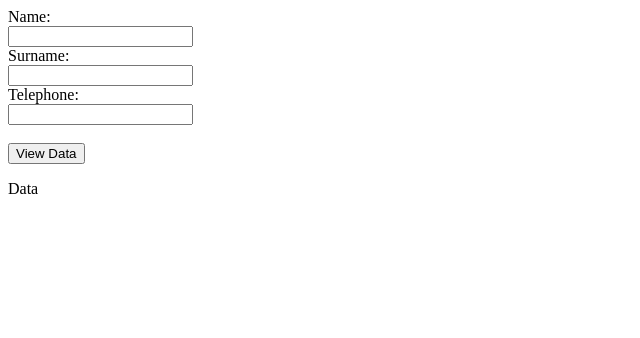
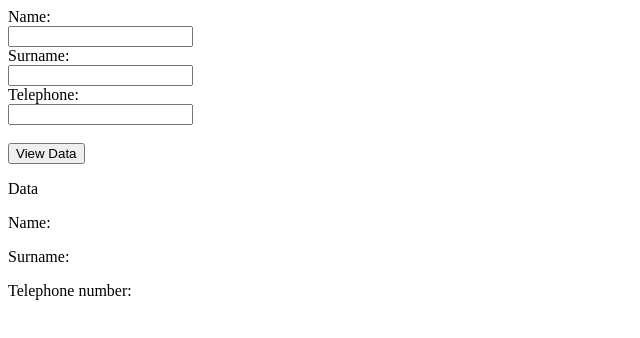
Before and after one commit to tsvubz/java-seventeen, a plain HTML site: page index.html in a window 1280 px wide. Both pictures are taken after a click on the button "View Data". Shown: the whole page, without its empty margins (0-640 px from the left). Drawn offline with Linux system fonts and the light colour scheme.

Commit message:
more java

```diff
--- a/index.html
+++ b/index.html
@@ -16,13 +16,13 @@
     <input type="number" name="phone" id="phone"><br><br>
   </form>
 
-  <button>View Data</button>
+  <button id="view">View Data</button>
 
-  <div>
+  <div id="container">
     <p>Data</p>
-    <p id="fname"></p>
-    <p id="lname"></p>
-    <p id="phone"></p>
+    <p id="name"></p>
+    <p id="surname"></p>
+    <p id="tele"></p>
   </div>
 
 
--- a/main.js
+++ b/main.js
@@ -0,0 +1,14 @@
+function displayData() {
+  const fname = document.querySelector('#fname');
+  const lname = document.querySelector('#lname');
+  const phone = document.querySelector('#phone');
+  const name = document.querySelector('#name');
+  const surname = document.querySelector('#surname');
+  const tele = document.querySelector('#tele');
+  name.textContent = `Name: ${fname.value}`;
+  surname.textContent = `Surname: ${lname.value}`;
+  tele.textContent = `Telephone number: ${phone.value}`;
+}
+
+const viewButton = document.querySelector('#view');
+viewButton.addEventListener('click', displayData);
```
